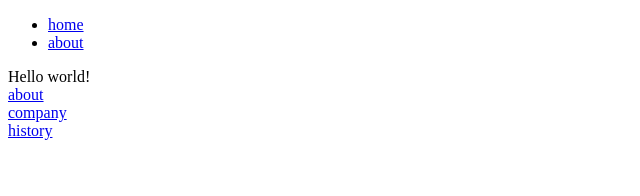
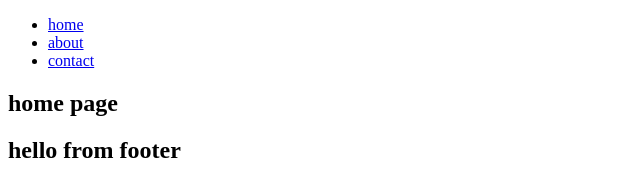
Before and after one commit to naoyanaonaoya/gatsby, a Gatsby site in the folder tutorial/: page / in a window 1280 px wide. Shown: the whole page, without its empty margins (0-640 px from the left). Built offline with nearby package versions, Linux system fonts and the light colour scheme; Gatsby itself is replaced by a stand-in of ours.

Commit message:
layout component

```diff
--- /dev/null
+++ b/tutorial/src/components/Footer.js
@@ -0,0 +1,13 @@
+import React from "react"
+
+const Footer = () => {
+  return (
+    <>
+      <footer>
+        <h2>hello from footer</h2>
+      </footer>
+    </>
+  )
+}
+
+export default Footer
--- /dev/null
+++ b/tutorial/src/components/Layout.js
@@ -0,0 +1,15 @@
+import React, { Children } from "react"
+import Navbar from "./Navbar"
+import Footer from "./Footer"
+
+const Layout = ({ children }) => {
+  return (
+    <>
+      <Navbar />
+      {children}
+      <Footer />
+    </>
+  )
+}
+
+export default Layout
--- a/tutorial/src/components/Navbar.js
+++ b/tutorial/src/components/Navbar.js
@@ -12,6 +12,9 @@ const Navbar = () => {
           <li>
             <Link to="/about">about</Link>
           </li>
+          <li>
+            <Link to="/contact">contact</Link>
+          </li>
         </ul>
       </nav>
     </>
--- a/tutorial/src/pages/index.js
+++ b/tutorial/src/pages/index.js
@@ -1,21 +1,12 @@
 import React from "react"
-import { Link } from "gatsby"
-import Navbar from "../components/Navbar"
+import Layout from "../components/Layout"
 
 export default function Home() {
   return (
     <>
-      <Navbar />
-      <div>Hello world!</div>
-      <div>
-        <Link to="/about">about</Link>
-      </div>
-      <div>
-        <Link to="/company">company</Link>
-      </div>
-      <div>
-        <Link to="/company/history">history</Link>
-      </div>
+      <Layout>
+        <h2>home page</h2>
+      </Layout>
     </>
   )
 }
```
Also changed, not shown: tutorial/src/pages/about.js (+4 -3 lines), tutorial/src/pages/contact.js (+4 -3 lines).
